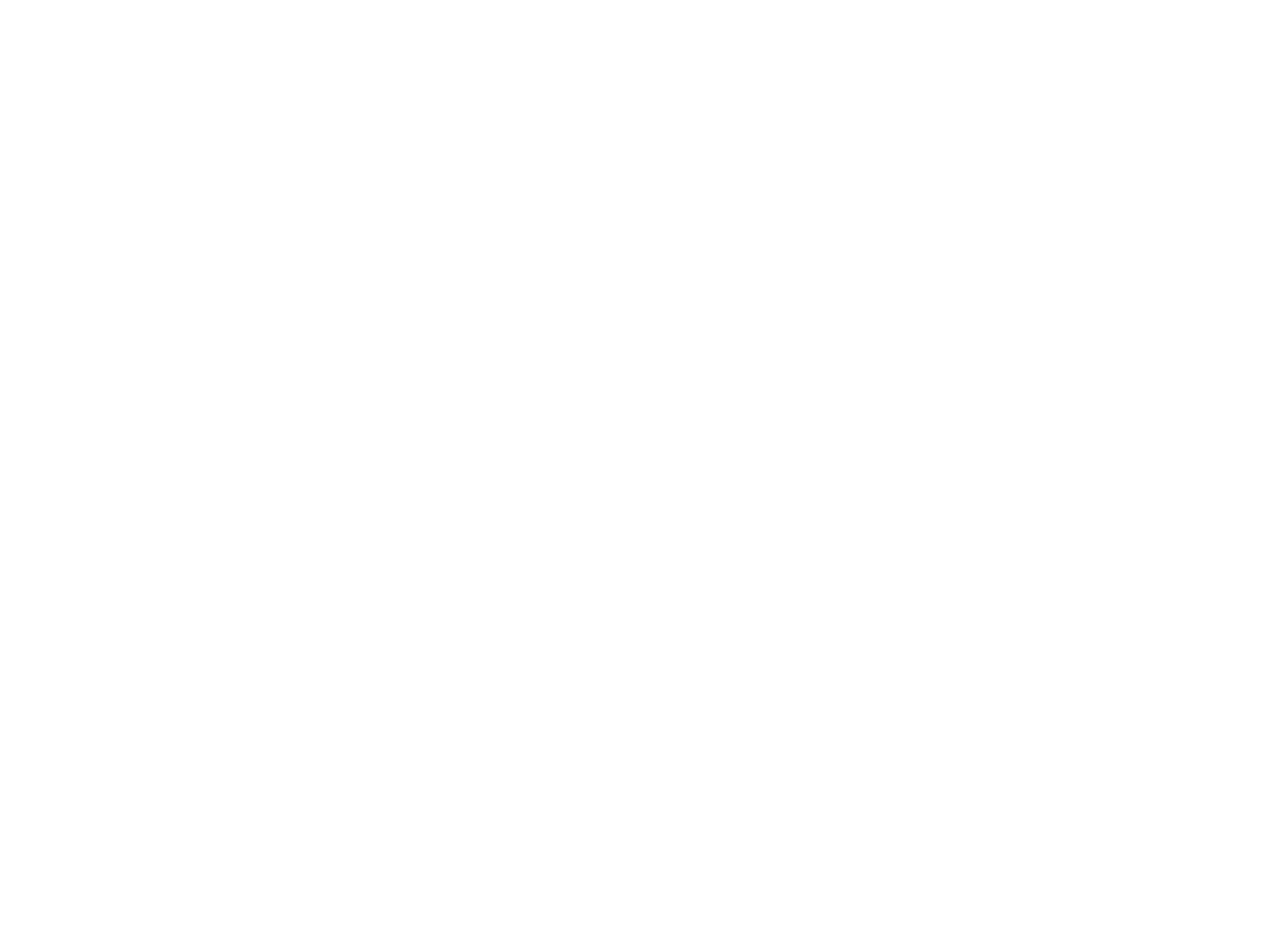
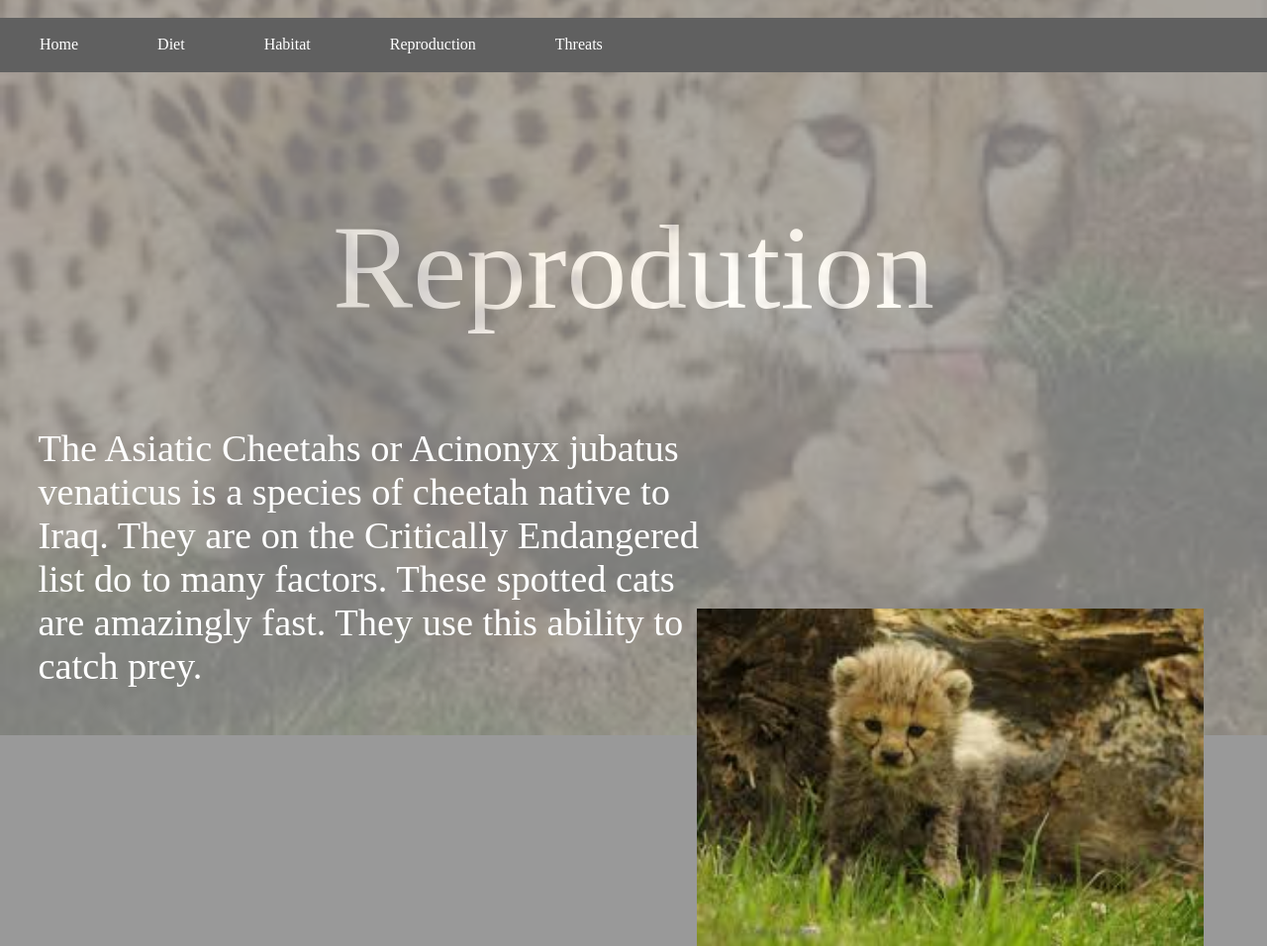
Before and after one commit to GICMan/Save-The-Cheetahs, a plain HTML site: page reproduction.html in a window 1280 px wide. Shown: the whole page at 99% size. Before the commit the page ends 800 px from the top, so only its background shows below. Drawn offline with Linux system fonts and the light colour scheme.

Commit message:
Update reproduction.html

```diff
--- a/reproduction.html
+++ b/reproduction.html
@@ -1,2 +1,81 @@
 <html>
+  <head>
+     <style>
+          body {
+           background-color: #999999ff;
+           padding: 0;
+           margin: 0;
+          }
+
+
+         .container {
+             position: relative;
+             display: block;
+             width: 100%;
+             padding: 0px;
+             margin: 0;
+         }
+
+         .titleText {
+             font-size: 9.5vw;
+             color: white;
+         }
+
+         .bodyText {
+             font-size: 3vw;
+             color: white;
+             width: 54vw;
+         }
+
+         .menu {
+            list-style-type: none;
+            margin: 0;
+            padding: 0;
+            overflow: hidden;
+            background-color: #606060;
+            height: 55px;
+            text-align: center;
+            position: sticky;
+            position: -webkit-sticky;
+            top: 0px;
+            z-index: 100;
+         }
+
+         li {
+             float: left;
+             text-align: center;
+         }
+
+         li a {
+            display: block;
+            color: white;
+            text-align: center;
+            padding: 18px 40px;
+            text-decoration: none;
+        }
+
+         li a:hover {
+             background-color: black
+         }
+    </style>
+  </head>
+  <body>
+      <br>
+      <ul class="menu">
+          <li><a href="index.html">Home</a></li>
+          <li><a href="diet.html">Diet</a></li>
+          <li><a href="habitat.html">Habitat</a></li>
+          <li><a href="reproduction.html">Reproduction</a></li>
+          <li><a href="threats.html">Threats</a></li>
+      </ul>
+    <div class="container">
+      <p style=" position: relative; margin-top: 10vw; text-align: center; " class="titleText">Reprodution</p>
+      <img src="image/image8.jpg" style="width: 100%; margin-top: -52.9vw; opacity: 0.2">
+
+    </div>
+    <div class="container" style="">
+         <img src="image/image5.jpg" style="margin-left: 55vw; width: 40%; margin-top: -10vw">
+         <p class="bodyText" style="margin-left: 3vw; margin-top: -41vw">The Asiatic Cheetahs or Acinonyx jubatus venaticus is a species of cheetah native to Iraq. They are on the Critically Endangered list do to many factors. These spotted cats are amazingly fast. They use this ability to catch prey.</p>
+    </div>
+  </body>
 </html>
```
